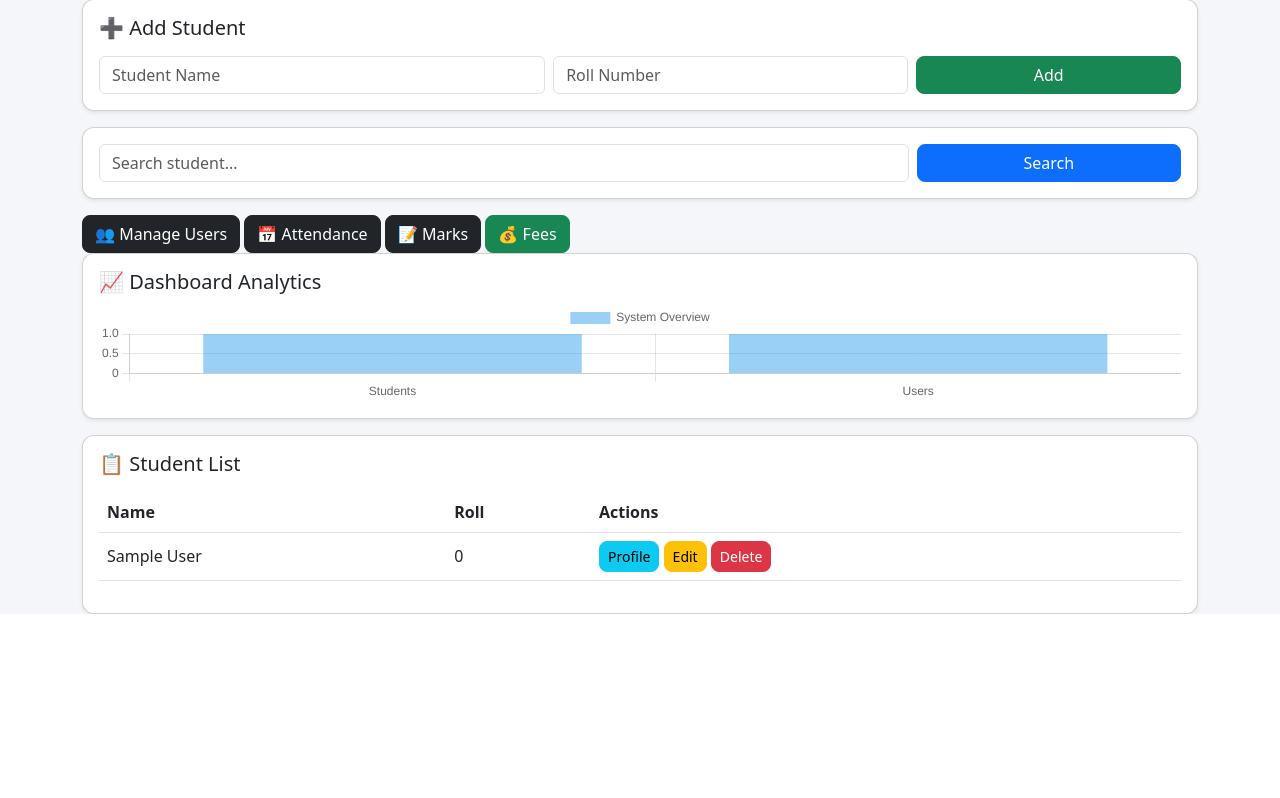
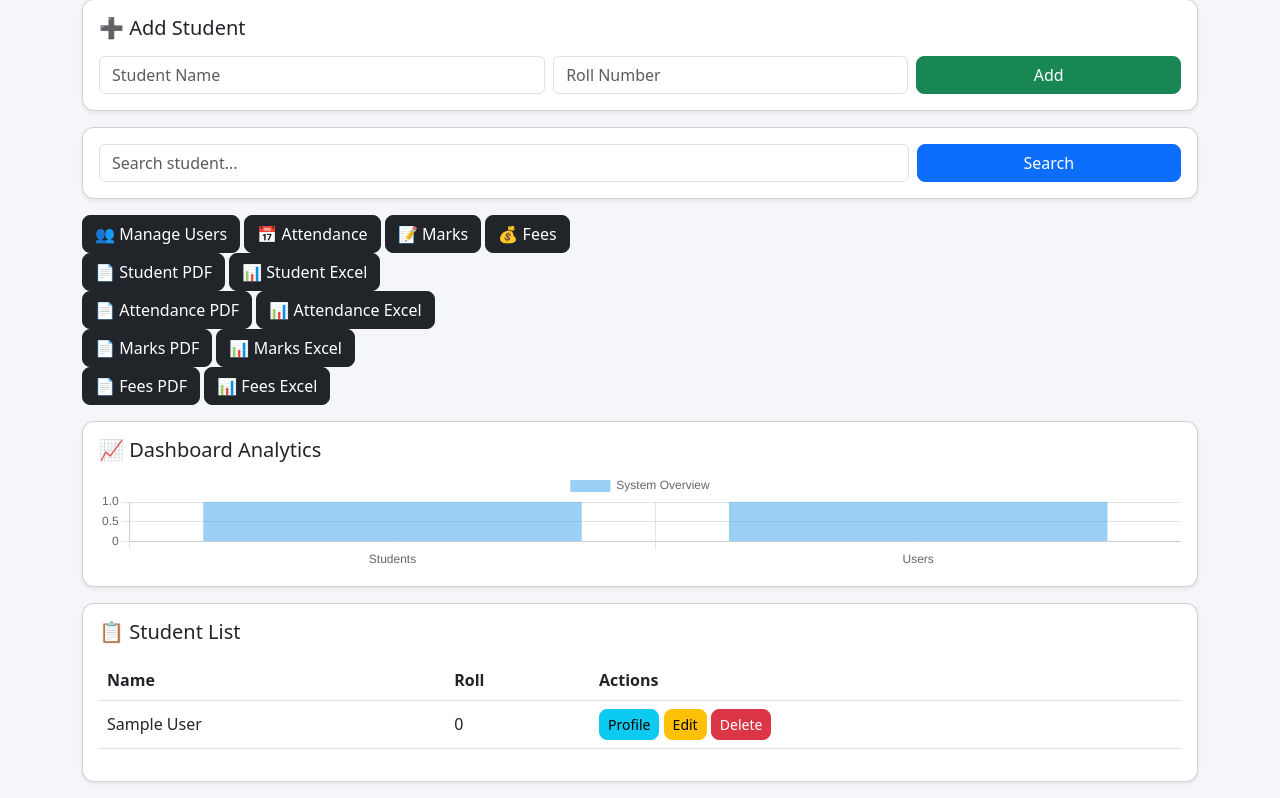
Before and after one commit to SurajSharma11771/StudentManagementSystem, a Flask app: page / in a window 1280 px wide. Shown: the part 338-1136 px from the top of the page. Before the commit the page ends 952 px from the top, so only its background shows below. Run offline with Flask 3, Linux system fonts and the light colour scheme; the visitor is signed in with stand-in values (Sample User, id 1); data comes from the database, SQL or seed files in the repository.

Commit message:
Add reports module with PDF and Excel exports

```diff
--- a/web/app.py
+++ b/web/app.py
@@ -1,3 +1,4 @@
+from openpyxl import Workbook
 from flask import Flask, render_template, request, redirect, session
 from app.database_sqlite import (
     init_db,
@@ -22,7 +23,8 @@ from app.database_sqlite import (
     marks_summary,
     add_fee,
     get_fees,
-    fees_summary
+    fees_summary,
+    get_student_by_roll
 )
 from web.auth import (
     login_user,
@@ -33,6 +35,13 @@ from web.auth import (
 import os
 from werkzeug.utils import secure_filename
 from PIL import Image
+
+
+from io import BytesIO
+from flask import send_file
+from reportlab.platypus import SimpleDocTemplate, Paragraph, Spacer, Table, TableStyle
+from reportlab.lib.styles import getSampleStyleSheet
+from reportlab.lib import colors
 
 app = Flask(__name__)
 UPLOAD_FOLDER = "web/static/uploads/students"
@@ -352,6 +361,374 @@ def remove_user(user_id):
 
     return redirect("/users")
 
+@app.route("/reports/students/pdf")
+def student_report_pdf():
+    if not is_logged_in():
+        return redirect("/login")
+
+    students = get_students()
+
+    buffer = BytesIO()
+
+    doc = SimpleDocTemplate(buffer)
+    styles = getSampleStyleSheet()
+    content = []
+
+    content.append(Paragraph("Student Profile Report", styles["Title"]))
+    content.append(Spacer(1, 12))
+
+    table_data = [[
+        "Name", "Roll", "Email", "Phone", "Course", "Semester"
+    ]]
+
+    for s in students:
+        student = get_student_by_roll(s[1])
+
+        if student is None:
+            continue
+
+        table_data.append([
+            str(student[1]),
+            str(student[2]),
+            str(student[3] or "-"),
+            str(student[4] or "-"),
+            str(student[7] or "-"),
+            str(student[8] or "-")
+        ])
+
+    table = Table(table_data)
+
+    table.setStyle(TableStyle([
+        ("BACKGROUND", (0, 0), (-1, 0), colors.grey),
+        ("TEXTCOLOR", (0, 0), (-1, 0), colors.whitesmoke),
+        ("GRID", (0, 0), (-1, -1), 1, colors.black),
+        ("FONTNAME", (0, 0), (-1, 0), "Helvetica-Bold"),
+        ("BACKGROUND", (0, 1), (-1, -1), colors.beige),
+    ]))
+
+    content.append(table)
+
+    doc.build(content)
+
+    buffer.seek(0)
+
+    return send_file(
+        buffer,
+        as_attachment=True,
+        download_name="students_report.pdf",
+        mimetype="application/pdf"
+    )
+
+@app.route("/reports/students/excel")
+def student_report_excel():
+    if not is_logged_in():
+        return redirect("/login")
+
+    students = get_students()
+
+    wb = Workbook()
+    ws = wb.active
+    ws.title = "Students"
+
+    ws.append(["Name", "Roll", "Email", "Phone", "Course", "Semester"])
+
+    for s in students:
+        student = get_student_by_roll(s[1])
+
+        if student is None:
+            continue
+
+        ws.append([
+            student[1],
+            student[2],
+            student[3] or "-",
+            student[4] or "-",
+            student[7] or "-",
+            student[8] or "-"
+        ])
+
+    buffer = BytesIO()
+    wb.save(buffer)
+    buffer.seek(0)
+
+    return send_file(
+        buffer,
+        as_attachment=True,
+        download_name="students_report.xlsx",
+        mimetype="application/vnd.openxmlformats-officedocument.spreadsheetml.sheet"
+    )
+
+@app.route("/reports/attendance/pdf")
+def attendance_report_pdf():
+    if not is_logged_in():
+        return redirect("/login")
+
+    attendance = get_attendance()
+
+    buffer = BytesIO()
+
+    doc = SimpleDocTemplate(buffer)
+    styles = getSampleStyleSheet()
+    content = []
+
+    content.append(Paragraph("Attendance Report", styles["Title"]))
+    content.append(Spacer(1, 12))
+
+    table_data = [[
+        "Student",
+        "Roll",
+        "Date",
+        "Status"
+    ]]
+
+    for a in attendance:
+        table_data.append([
+            str(a[1] or "-"),
+            str(a[2]),
+            str(a[3]),
+            str(a[4])
+        ])
+
+    table = Table(table_data)
+
+    table.setStyle(TableStyle([
+        ('BACKGROUND', (0,0), (-1,0), colors.grey),
+        ('TEXTCOLOR', (0,0), (-1,0), colors.whitesmoke),
+        ('GRID', (0,0), (-1,-1), 1, colors.black),
+        ('FONTNAME', (0,0), (-1,0), 'Helvetica-Bold'),
+        ('BACKGROUND', (0,1), (-1,-1), colors.beige),
+    ]))
+
+    content.append(table)
+
+    doc.build(content)
+
+    buffer.seek(0)
+
+    return send_file(
+        buffer,
+        as_attachment=True,
+        download_name="attendance_report.pdf",
+        mimetype="application/pdf"
+    )
+
+@app.route("/reports/attendance/excel")
+def attendance_report_excel():
+    if not is_logged_in():
+        return redirect("/login")
+
+    attendance = get_attendance()
+
+    wb = Workbook()
+    ws = wb.active
+    ws.title = "Attendance"
+
+    ws.append(["Student", "Roll", "Date", "Status"])
+
+    for a in attendance:
+        ws.append([
+            a[1] or "-",
+            a[2],
+            a[3],
+            a[4]
+        ])
+
+    buffer = BytesIO()
+    wb.save(buffer)
+    buffer.seek(0)
+
+    return send_file(
+        buffer,
+        as_attachment=True,
+        download_name="attendance_report.xlsx",
+        mimetype="application/vnd.openxmlformats-officedocument.spreadsheetml.sheet"
+    )
+
+@app.route("/reports/marks/pdf")
+def marks_report_pdf():
+    if not is_logged_in():
+        return redirect("/login")
+
+    marks = get_marks()
+
+    buffer = BytesIO()
+
+    doc = SimpleDocTemplate(buffer)
+    styles = getSampleStyleSheet()
+    content = []
+
+    content.append(Paragraph("Marks Report", styles["Title"]))
+    content.append(Spacer(1, 12))
+
+    table_data = [[
+        "Student",
+        "Roll",
+        "Subject",
+        "Internal",
+        "External",
+        "Total"
+    ]]
+
+    for m in marks:
+        table_data.append([
+            str(m[1] or "-"),
+            str(m[2]),
+            str(m[3]),
+            str(m[4]),
+            str(m[5]),
+            str(m[6])
+        ])
+
+    table = Table(table_data)
+
+    table.setStyle(TableStyle([
+        ('BACKGROUND', (0,0), (-1,0), colors.grey),
+        ('TEXTCOLOR', (0,0), (-1,0), colors.whitesmoke),
+        ('GRID', (0,0), (-1,-1), 1, colors.black),
+        ('FONTNAME', (0,0), (-1,0), 'Helvetica-Bold'),
+        ('BACKGROUND', (0,1), (-1,-1), colors.beige),
+    ]))
+
+    content.append(table)
+
+    doc.build(content)
+
+    buffer.seek(0)
+
+    return send_file(
+        buffer,
+        as_attachment=True,
+        download_name="marks_report.pdf",
+        mimetype="application/pdf"
+    )
+
+@app.route("/reports/marks/excel")
+def marks_report_excel():
+    if not is_logged_in():
+        return redirect("/login")
+
+    marks = get_marks()
+
+    wb = Workbook()
+    ws = wb.active
+    ws.title = "Marks"
+
+    ws.append(["Student", "Roll", "Subject", "Internal", "External", "Total"])
+
+    for m in marks:
+        ws.append([
+            m[1] or "-",
+            m[2],
+            m[3],
+            m[4],
+            m[5],
+            m[6]
+        ])
+
+    buffer = BytesIO()
+    wb.save(buffer)
+    buffer.seek(0)
+
+    return send_file(
+        buffer,
+        as_attachment=True,
+        download_name="marks_report.xlsx",
+        mimetype="application/vnd.openxmlformats-officedocument.spreadsheetml.sheet"
+    )
+
+@app.route("/reports/fees/pdf")
+def fees_report_pdf():
+    if not is_logged_in():
+        return redirect("/login")
+
+    fees = get_fees()
+
+    buffer = BytesIO()
+
+    doc = SimpleDocTemplate(buffer)
+    styles = getSampleStyleSheet()
+    content = []
+
+    content.append(Paragraph("Fees Report", styles["Title"]))
+    content.append(Spacer(1, 12))
+
+    table_data = [[
+        "Student",
+        "Roll",
+        "Total Fee",
+        "Paid",
+        "Pending",
+        "Date"
+    ]]
+
+    for f in fees:
+        table_data.append([
+            str(f[1] or "-"),
+            str(f[2]),
+            f"₹{f[3]}",
+            f"₹{f[4]}",
+            f"₹{f[5]}",
+            str(f[6])
+        ])
+
+    table = Table(table_data)
+
+    table.setStyle(TableStyle([
+        ('BACKGROUND', (0,0), (-1,0), colors.grey),
+        ('TEXTCOLOR', (0,0), (-1,0), colors.whitesmoke),
+        ('GRID', (0,0), (-1,-1), 1, colors.black),
+        ('FONTNAME', (0,0), (-1,0), 'Helvetica-Bold'),
+        ('BACKGROUND', (0,1), (-1,-1), colors.beige),
+    ]))
+
+    content.append(table)
+    doc.build(content)
+    buffer.seek(0)
+
+    return send_file(
+        buffer,
+        as_attachment=True,
+        download_name="fees_report.pdf",
+        mimetype="application/pdf"
+    )
+
+
+@app.route("/reports/fees/excel")
+def fees_report_excel():
+    if not is_logged_in():
+        return redirect("/login")
+
+    fees = get_fees()
+
+    wb = Workbook()
+    ws = wb.active
+    ws.title = "Fees"
+
+    ws.append(["Student", "Roll", "Total Fee", "Paid", "Pending", "Date"])
+
+    for f in fees:
+        ws.append([
+            f[1] or "-",
+            f[2],
+            f[3],
+            f[4],
+            f[5],
+            f[6]
+        ])
+
+    buffer = BytesIO()
+    wb.save(buffer)
+    buffer.seek(0)
+
+    return send_file(
+        buffer,
+        as_attachment=True,
+        download_name="fees_report.xlsx",
+        mimetype="application/vnd.openxmlformats-officedocument.spreadsheetml.sheet"
+    )
+
+
+
 if __name__ == "__main__":
     app.run(debug=True)
 
--- a/web/templates/index.html
+++ b/web/templates/index.html
@@ -136,18 +136,63 @@
         </form>
 
     </div>
+                <div class="mb-3">
                 <a href="/users" class="btn btn-dark">
                 👥 Manage Users
                 </a>
+
                 <a href="/attendance" class="btn btn-dark">
                 📅 Attendance
                 </a>
+
                 <a href="/marks" class="btn btn-dark">
                 📝 Marks
                 </a>
-                <a href="/fees" class="btn btn-success">
+
+                <a href="/fees" class="btn btn-dark">
                 💰 Fees
                 </a>
+                <div class="mb-3">
+                <a href="/reports/students/pdf"
+                class="btn btn-dark">
+                📄 Student PDF
+                </a>
+                <a href="/reports/students/excel" class="btn btn-dark">
+                📊 Student Excel
+                </a>
+                <div class="mb-3">
+                <a href="/reports/attendance/pdf" class="btn btn-dark">
+                📄 Attendance PDF
+                </a>
+
+                <a href="/reports/attendance/excel" class="btn btn-dark">
+                📊 Attendance Excel
+                </a>
+                <div class="mb-3">
+                    <a href="/reports/marks/pdf" class="btn btn-dark">
+                📄 Marks PDF
+                </a>
+
+                <a href="/reports/marks/excel" class="btn btn-dark">
+                📊 Marks Excel
+                </a>
+
+                <div class="mb-3">
+                <a href="/reports/fees/pdf" class="btn btn-dark">
+                📄 Fees PDF
+                </a>
+
+                <a href="/reports/fees/excel" class="btn btn-dark">
+                📊 Fees Excel
+                </a>
+</div>
+
+</div>
+
+
+
+</div>
+
     <div class="card shadow-sm p-3 mb-3">
 
     <h5>📈 Dashboard Analytics</h5>
```
Also changed, not shown: 2 other files.
